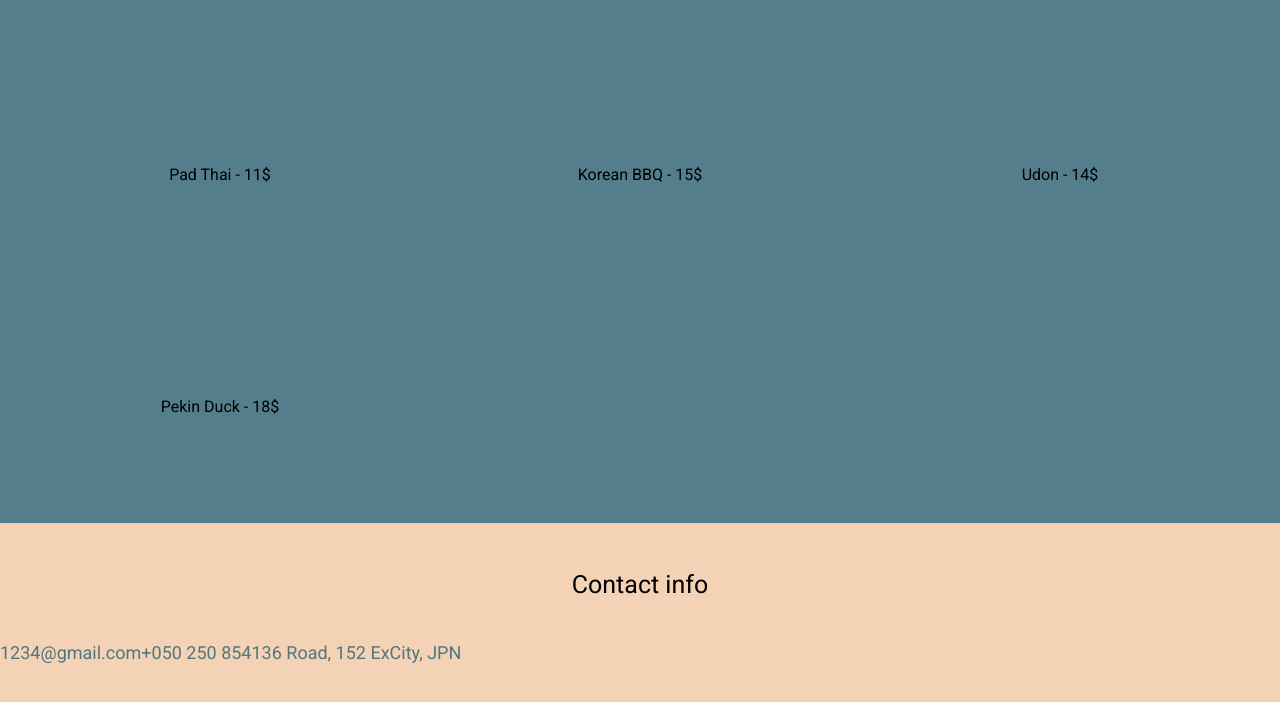
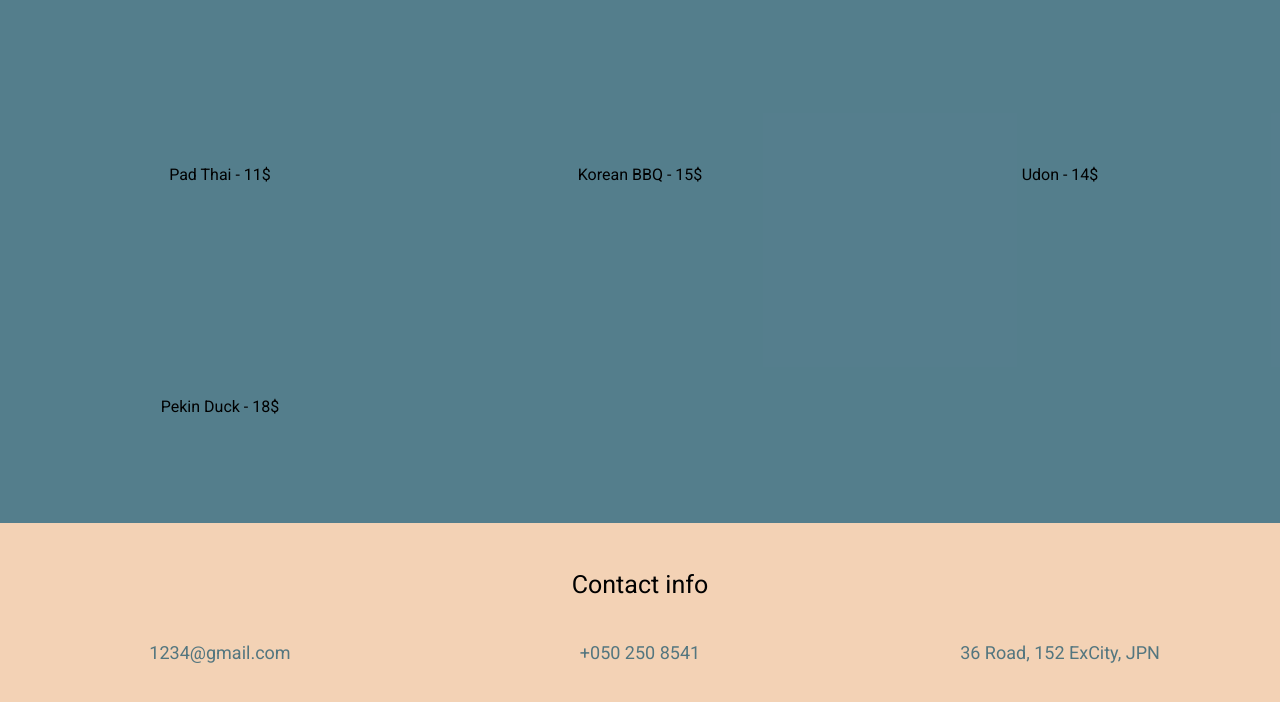
Before and after one commit to Haveadream1/restaurant-page, a plain HTML site: page index.html in a window 1280 px wide. Both pictures are taken after a click on the picture 640 px from the left and 794 px from the top of the page. Shown: the part 142-844 px from the top of the page. Drawn offline with Linux system fonts and the light colour scheme; files whose address does not match are found by name.

Commit message:
style: footer with flex

```diff
--- a/style.css
+++ b/style.css
@@ -120,16 +120,20 @@ body {
     flex-direction: column;
     align-items: center;
     justify-content: center;
+    padding: 0 10px 0 10px;
     background-color: var(--menu-footer);
 }
 .menu-footer p {
     font-size: 25px;
 }
 .info-section {
+    width: 100%;
     display: flex;
-    width: 100%;
+    justify-content: space-around;
 }
 .info-section p {
     color: var(--green);
     font-size: 18px;
+    width: 200px;
+    text-align: center;
 }
```
